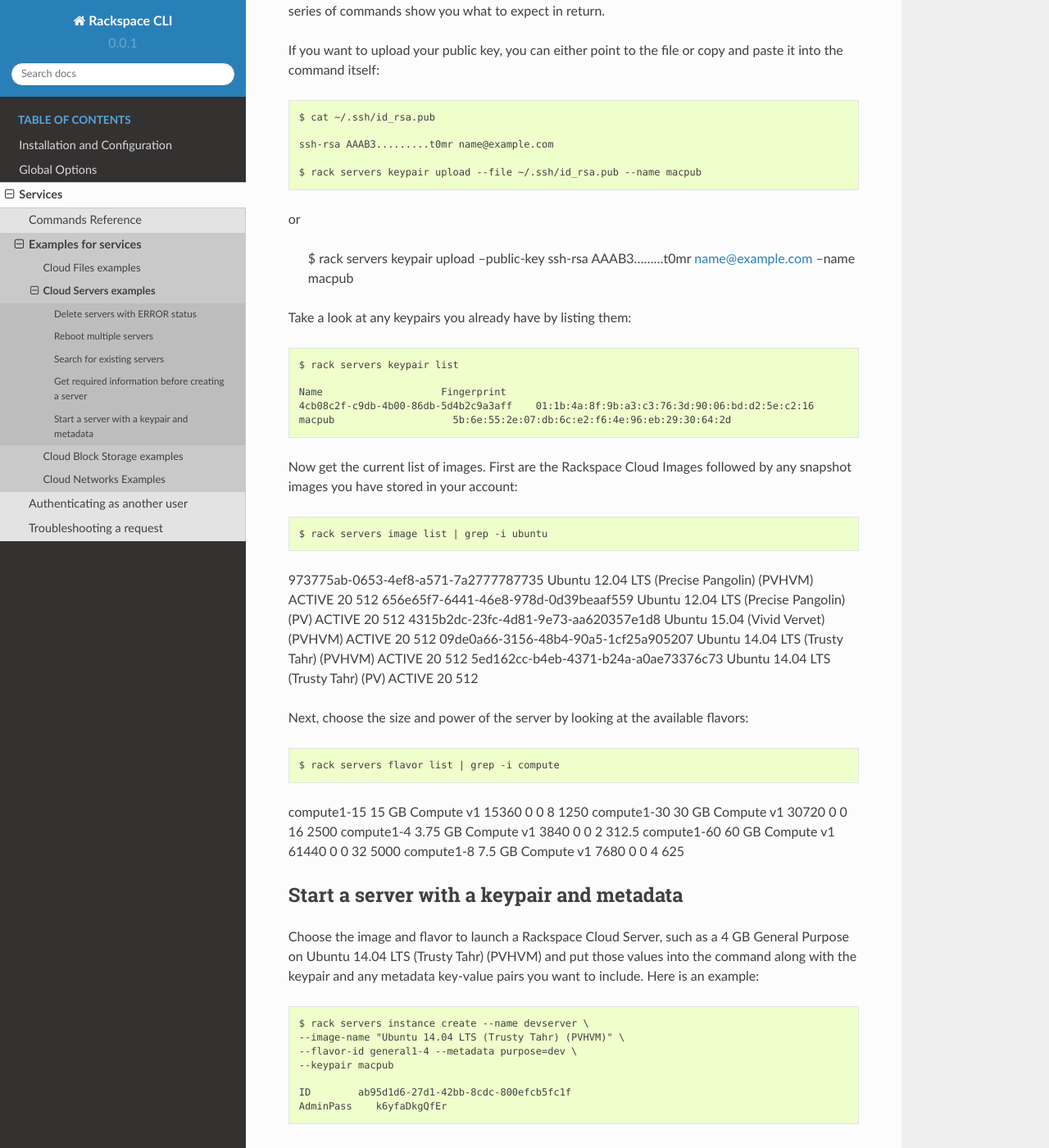
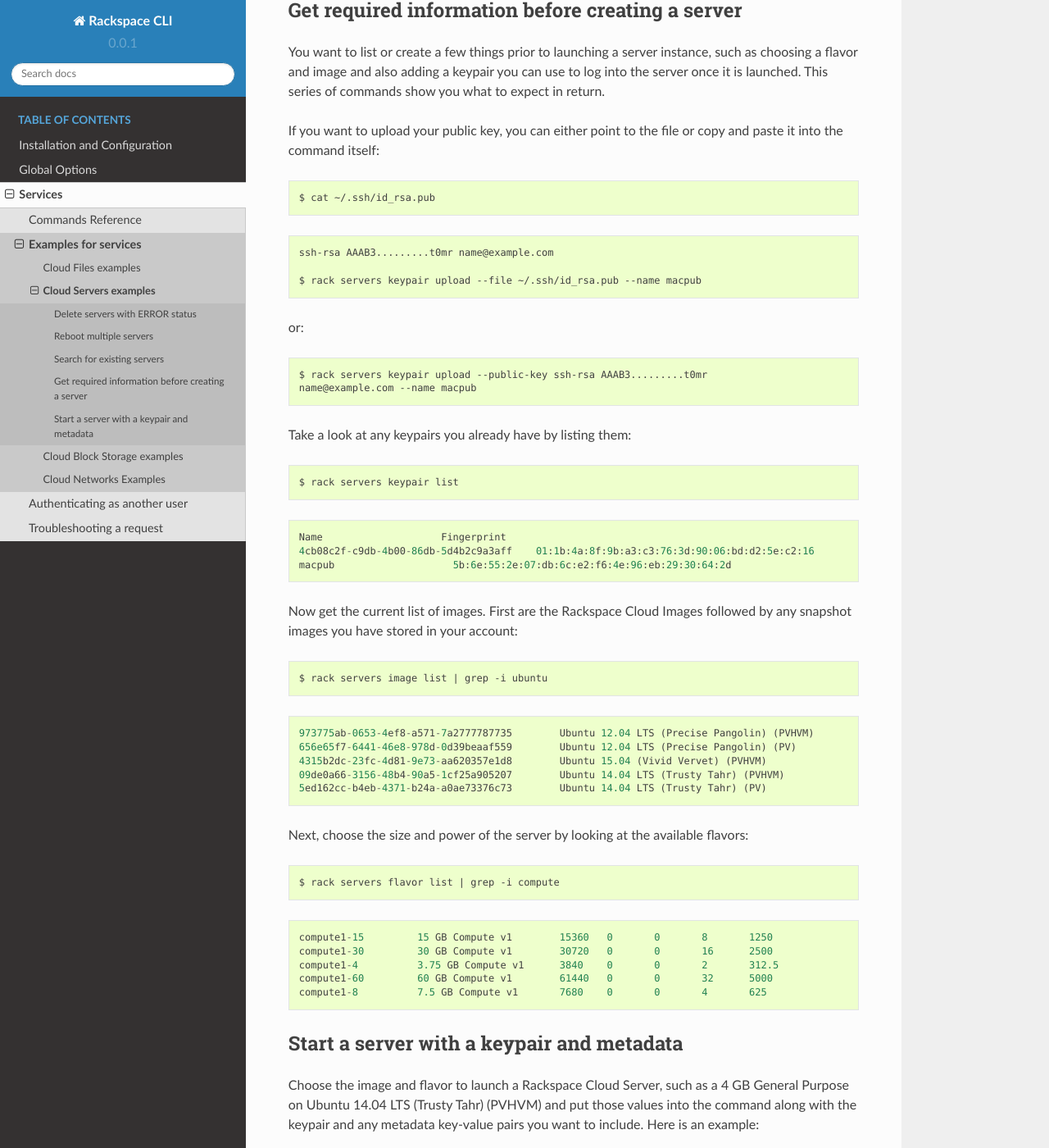
Before and after one commit to rackspace/rack, a Sphinx documentation site: the page built from docs/services/cloudserversexamples.rst, in a window 1280 px wide and 1400 px high, scrolled down 1769 px. Shown: the whole window at 82% size. Built offline with Sphinx 7.4.7 and the Read the Docs theme 2.0.0, drawn with Linux system fonts in a browser that asks for light colours; some of the changed text lies outside the part shown.

Commit message:
Some corrections for layout and accuracy

```diff
--- a/docs/services/cloudserversexamples.rst
+++ b/docs/services/cloudserversexamples.rst
@@ -45,13 +44,16 @@
 
     $ rack servers instance list | grep "minecraft"
 
-ID                    Name        Status    PublicIPv4    PrivateIPv4    Image                    Flavor
-543ce918-9d5c-476b-80a8-eefd396214ff    minecraft    ACTIVE    23.253.213.33    10.209.161.191    e19a734c-c7e6-443a-830c-242209c4d65c    performance1-4
+::
+
+    543ce918-9d5c-476b-80a8-eefd396214ef	minecraft	ACTIVE	23.253.213.35	10.209.161.191	e19a734c-c7e6-443a-830c-242209c4d65d	performance1-4
 
 If you have a long list of servers, here's an example of listing with only the
 server ID returned::
 
     $ rack servers instance list --fields id
+
+::
 
     ID
     aa049bf9-132c-4364-9808-bea21a009061
@@ -61,6 +63,8 @@
 
     $ rack servers instance list --fields publicipv4
 
+::
+
     PublicIPv4
     162.209.0.32
     23.253.213.33
@@ -69,6 +73,9 @@
 information available on this particular server::
 
     $ rack servers instance get-metadata --name minecraft
+
+::
+
     rax-heatdf149087-bf14-468c-9cfe-a76d83e43066
 
 Get required information before creating a server
@@ -84,17 +91,22 @@
 
     $ cat ~/.ssh/id_rsa.pub
 
+::
+
     ssh-rsa AAAB3.........t0mr name@example.com
 
     $ rack servers keypair upload --file ~/.ssh/id_rsa.pub --name macpub
 
-or
+or::
 
-    $ rack servers keypair upload --public-key ssh-rsa AAAB3.........t0mr name@example.com --name macpub
+    $ rack servers keypair upload --public-key ssh-rsa AAAB3.........t0mr
+    name@example.com --name macpub
 
 Take a look at any keypairs you already have by listing them::
 
     $ rack servers keypair list
+
+::
 
     Name                    Fingerprint
     4cb08c2f-c9db-4b00-86db-5d4b2c9a3aff    01:1b:4a:8f:9b:a3:c3:76:3d:90:06:bd:d2:5e:c2:16
@@ -105,22 +117,26 @@
 
     $ rack servers image list | grep -i ubuntu
 
-973775ab-0653-4ef8-a571-7a2777787735	Ubuntu 12.04 LTS (Precise Pangolin) (PVHVM)		ACTIVE	20	512
-656e65f7-6441-46e8-978d-0d39beaaf559	Ubuntu 12.04 LTS (Precise Pangolin) (PV)		ACTIVE	20	512
-4315b2dc-23fc-4d81-9e73-aa620357e1d8	Ubuntu 15.04 (Vivid Vervet) (PVHVM)			ACTIVE	20	512
-09de0a66-3156-48b4-90a5-1cf25a905207	Ubuntu 14.04 LTS (Trusty Tahr) (PVHVM)			ACTIVE	20	512
-5ed162cc-b4eb-4371-b24a-a0ae73376c73	Ubuntu 14.04 LTS (Trusty Tahr) (PV)			ACTIVE	20	512
+::
+
+    973775ab-0653-4ef8-a571-7a2777787735	Ubuntu 12.04 LTS (Precise Pangolin) (PVHVM)		ACTIVE	20	512
+    656e65f7-6441-46e8-978d-0d39beaaf559	Ubuntu 12.04 LTS (Precise Pangolin) (PV)		ACTIVE	20	512
+    4315b2dc-23fc-4d81-9e73-aa620357e1d8	Ubuntu 15.04 (Vivid Vervet) (PVHVM)			ACTIVE	20	512
+    09de0a66-3156-48b4-90a5-1cf25a905207	Ubuntu 14.04 LTS (Trusty Tahr) (PVHVM)			ACTIVE	20	512
+    5ed162cc-b4eb-4371-b24a-a0ae73376c73	Ubuntu 14.04 LTS (Trusty Tahr) (PV)			ACTIVE	20	512
 
 Next, choose the size and power of the server by looking at the available
 flavors::
 
     $ rack servers flavor list | grep -i compute
 
-compute1-15		15 GB Compute v1	15360	0	0	8	1250
-compute1-30		30 GB Compute v1	30720	0	0	16	2500
-compute1-4		3.75 GB Compute v1	3840	0	0	2	312.5
-compute1-60		60 GB Compute v1	61440	0	0	32	5000
-compute1-8		7.5 GB Compute v1	7680	0	0	4	625
+::
+
+    compute1-15		15 GB Compute v1	15360	0	0	8	1250
+    compute1-30		30 GB Compute v1	30720	0	0	16	2500
+    compute1-4		3.75 GB Compute v1	3840	0	0	2	312.5
+    compute1-60		60 GB Compute v1	61440	0	0	32	5000
+    compute1-8		7.5 GB Compute v1	7680	0	0	4	625
 
 Start a server with a keypair and metadata
 ~~~~~~~~~~~~~~~~~~~~~~~~~~~~~~~~~~~~~~~~~~
@@ -135,6 +151,8 @@
     --flavor-id general1-4 --metadata purpose=dev \
     --keypair macpub
 
+::
+
     ID        ab95d1d6-27d1-42bb-8cdc-800efcb5fc1f
     AdminPass    k6yfaDkgQfEr
 
@@ -142,6 +160,8 @@
 
    $ rack servers instance list | grep devserver
 
+::
+
     ID					Name		Status	PublicIPv4	PrivateIPv4Image					Flavor
     ab95d1d6-27d1-42bb-8cdc-800efcb5fc1f	devserver	ACTIVE	23.253.50.104	10.209.137.65	09de0a66-3156-48b4-90a5-1cf25a905207	general1-4
 
```
Also changed, not shown: other parts of docs/services/cloudserversexamples.rst (+3 -4 lines), docs/services/cloudfilesexamples.rst (+5 -7 lines).
